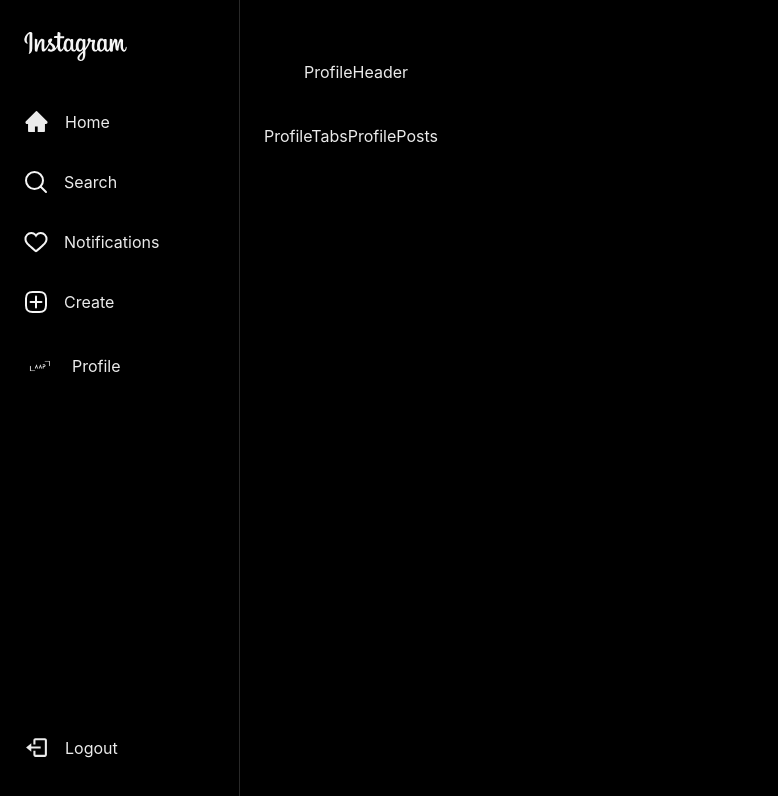
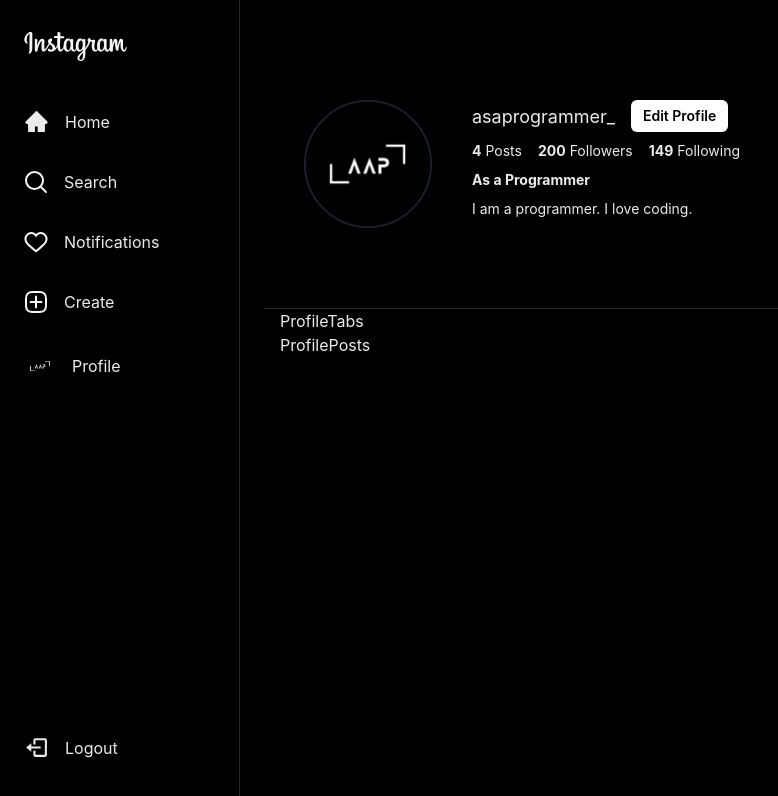
Before and after one commit to EmilyJie/instagram-clone, a React (Vite) app: page /1 in a window 1280 px wide. Shown: the top 796 px of the page, without its empty margins (0-778 px from the left). Built offline with nearby package versions, Linux system fonts and the light colour scheme.

Commit message:
Add ProfileHeader contents

```diff
--- a/src/components/Profile/ProfileHeader.jsx
+++ b/src/components/Profile/ProfileHeader.jsx
@@ -1,3 +1,88 @@
+import {
+    Avatar,
+    AvatarGroup,
+    Button,
+    Flex,
+    Text,
+    VStack,
+} from "@chakra-ui/react";
+
 export default function ProfileHeader() {
-    return <div>ProfileHeader</div>;
+    return (
+        <Flex
+            gap={{ base: 4, sm: 10 }}
+            py={10}
+            direction={{ base: "column", sm: "row" }}
+        >
+            <AvatarGroup
+                size={{ base: "xl", sm: "2xl" }}
+                justifySelf={"center"}
+                alignSelf={"flex-start"}
+                mx={"auto"}
+            >
+                <Avatar
+                    src="/profilepic.png"
+                    name="As a Programmer"
+                    alt="As a programmer logo"
+                />
+            </AvatarGroup>
+
+            <VStack alignItems={"start"} gap={2} mx={"auto"} flex={1}>
+                <Flex
+                    gap={4}
+                    direction={{ base: "column", sm: "row" }}
+                    justifyContent={{ base: "center", sm: "flex-start" }}
+                    alignItems={"center"}
+                    w={"full"}
+                >
+                    <Text fontSize={{ base: "sm", md: "lg" }}>
+                        asaprogrammer_
+                    </Text>
+
+                    <Flex
+                        gap={4}
+                        alignItems={"center"}
+                        justifyContent={"center"}
+                    >
+                        <Button
+                            bg={"white"}
+                            color={"black"}
+                            _hover={{ bg: "whiteAlpha.800" }}
+                            size={{ base: "xs", md: "sm" }}
+                        >
+                            Edit Profile
+                        </Button>
+                    </Flex>
+                </Flex>
+
+                <Flex alignItems={"center"} gap={{ base: 2, sm: 4 }}>
+                    <Text fontSize={{ base: "xs", md: "sm" }}>
+                        <Text as={"span"} fontWeight={"bold"} mr={1}>
+                            4
+                        </Text>
+                        Posts
+                    </Text>
+                    <Text fontSize={{ base: "xs", md: "sm" }}>
+                        <Text as={"span"} fontWeight={"bold"} mr={1}>
+                            200
+                        </Text>
+                        Followers
+                    </Text>
+                    <Text fontSize={{ base: "xs", md: "sm" }}>
+                        <Text as={"span"} fontWeight={"bold"} mr={1}>
+                            149
+                        </Text>
+                        Following
+                    </Text>
+                </Flex>
+
+                <Flex alignItems={"center"} gap={4}>
+                    <Text fontSize={"sm"} fontWeight={"bold"}>
+                        As a Programmer
+                    </Text>
+                </Flex>
+                <Text fontSize={"sm"}>I am a programmer. I love coding.</Text>
+            </VStack>
+        </Flex>
+    );
 }
--- a/src/pages/ProfilePage/ProfilePage.jsx
+++ b/src/pages/ProfilePage/ProfilePage.jsx
@@ -16,7 +16,14 @@ export default function ProfilePage() {
             >
                 <ProfileHeader />
             </Flex>
-            <Flex>
+            <Flex
+                px={{ base: 2, sm: 4 }}
+                maxW={"full"}
+                mx={"auto"}
+                borderTop={"1px solid"}
+                borderColor={"whiteAlpha.300"}
+                direction={"column"}
+            >
                 <ProfileTabs />
                 <ProfilePosts />
             </Flex>
```
